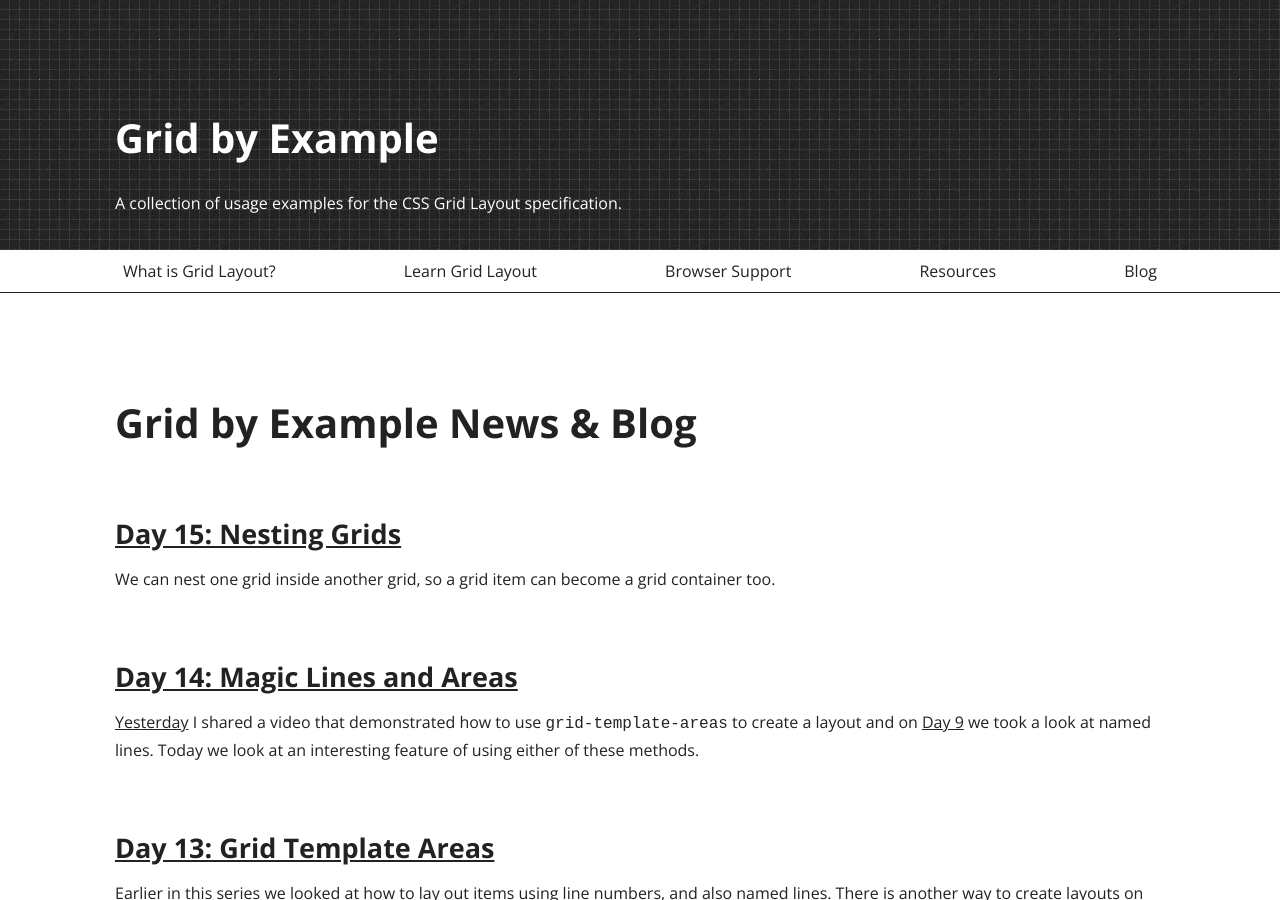
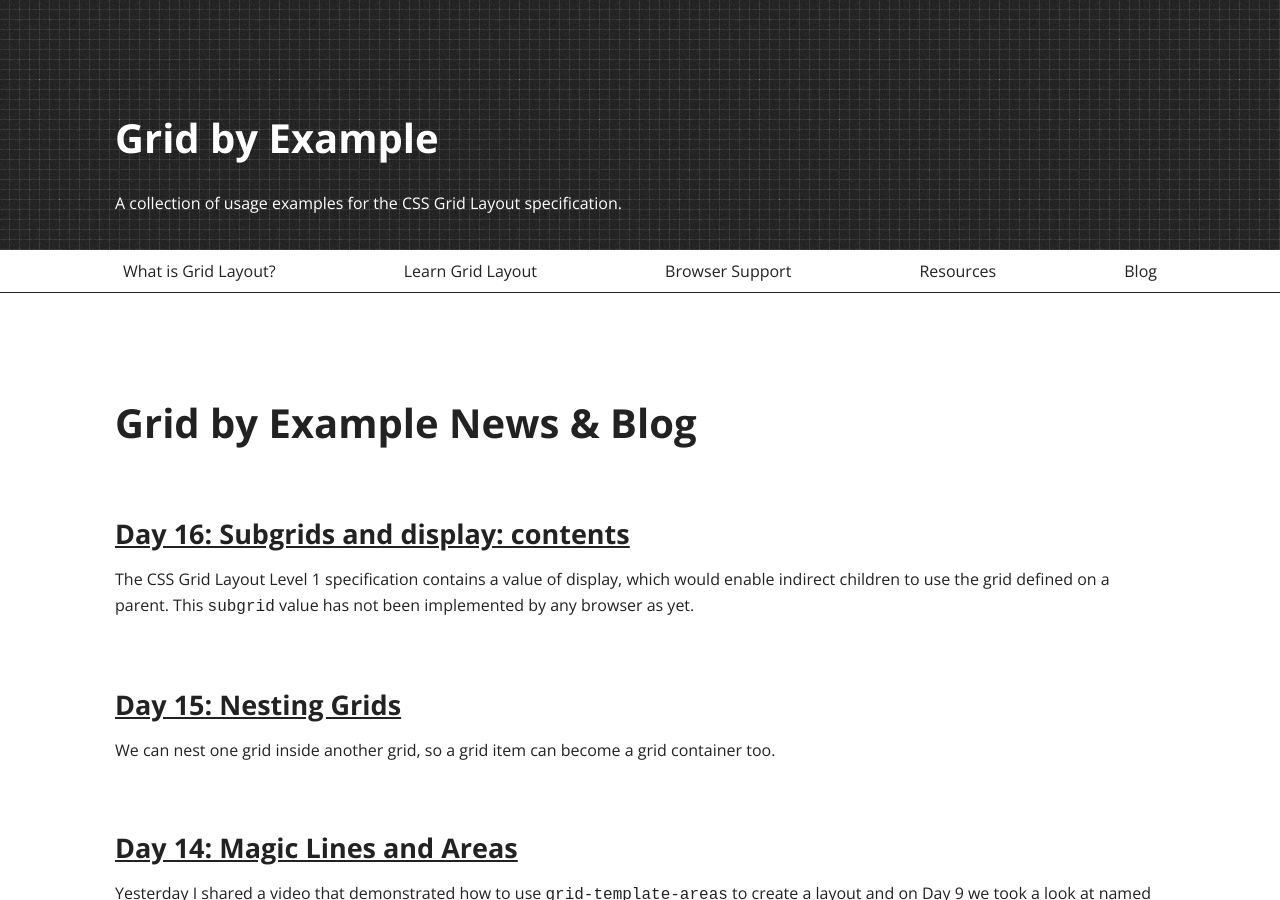
Before and after one commit to rachelandrew/grid-by-example, a Jekyll site: the page built from posts/index.md, in a window 1280 px wide and 900 px high. Built offline with Jekyll 4.4.1, drawn with Linux system fonts in a browser that asks for light colours.

Commit message:
new video and day 16

```diff
--- /dev/null
+++ b/_posts/2016-12-16-learning-grid-day16.md
@@ -0,0 +1,22 @@
+---
+layout: post
+title:  "Day 16: Subgrids and display: contents"
+date:   2016-12-16 16:37:00
+categories: learn
+---
+
+The CSS Grid Layout Level 1 specification contains a value of display, which would enable indirect children to use the grid defined on a parent. This `subgrid` value has not been implemented by any browser as yet.
+
+There is however another way of causing indirect children to participate in a grid (or flex) layout. Using `display: contents` on an element will cause that element to stop generating boxes, meaning the the children can then be flex or grid items. If that sounds strange seeing it in action in a video from my [video tutorial series](/video) may help!
+
+<div class="embed-container">
+<iframe src="https://www.youtube.com/embed/xfk6r-jndRI?rel=0&amp;showinfo=0" frameborder="0" allowfullscreen></iframe>
+</div>
+
+
+
+### What is this?
+
+I'm sharing some tips to help you learn Grid Layout from the 1st of December until Christmas. Edited highlights from the things on this site and that I've posted elsewhere. **Follow along!**
+
+If you find this style of learning useful then you might enjoy my online [CSS Layout Workshop](https://thecssworkshop.com/). I'm also available for in-house training, workshops and consultancy or [conference speaking](https://rachelandrew.co.uk/speaking).
```
Also changed, not shown: _examples/example10.md (+1 -1 lines), _video/subgrid-display-contents.md (added, +10 -0 lines), _posts/2016-12-15-learning-grid-day15.md (renamed from _posts/2016-12-14-learning-grid-day15.md).
